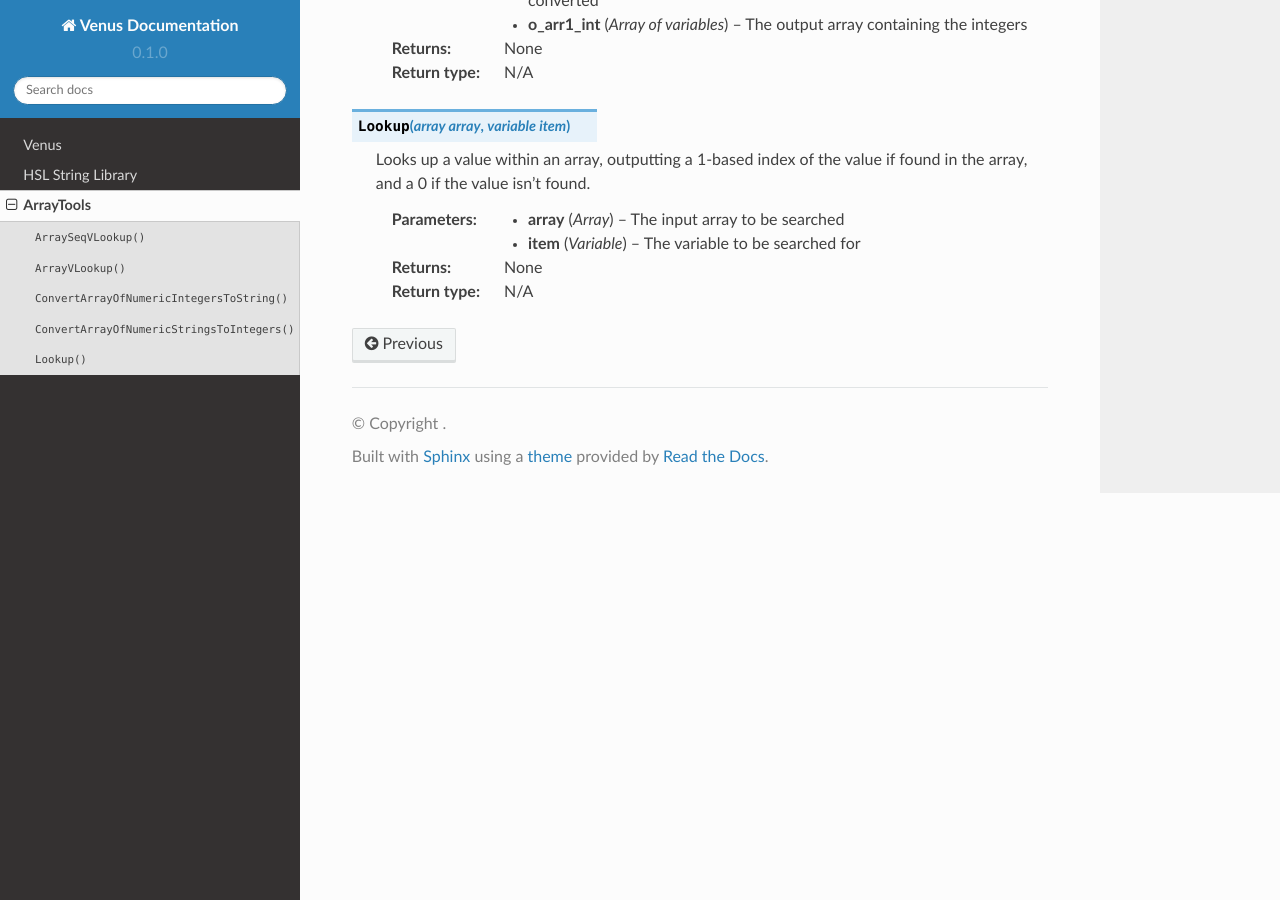
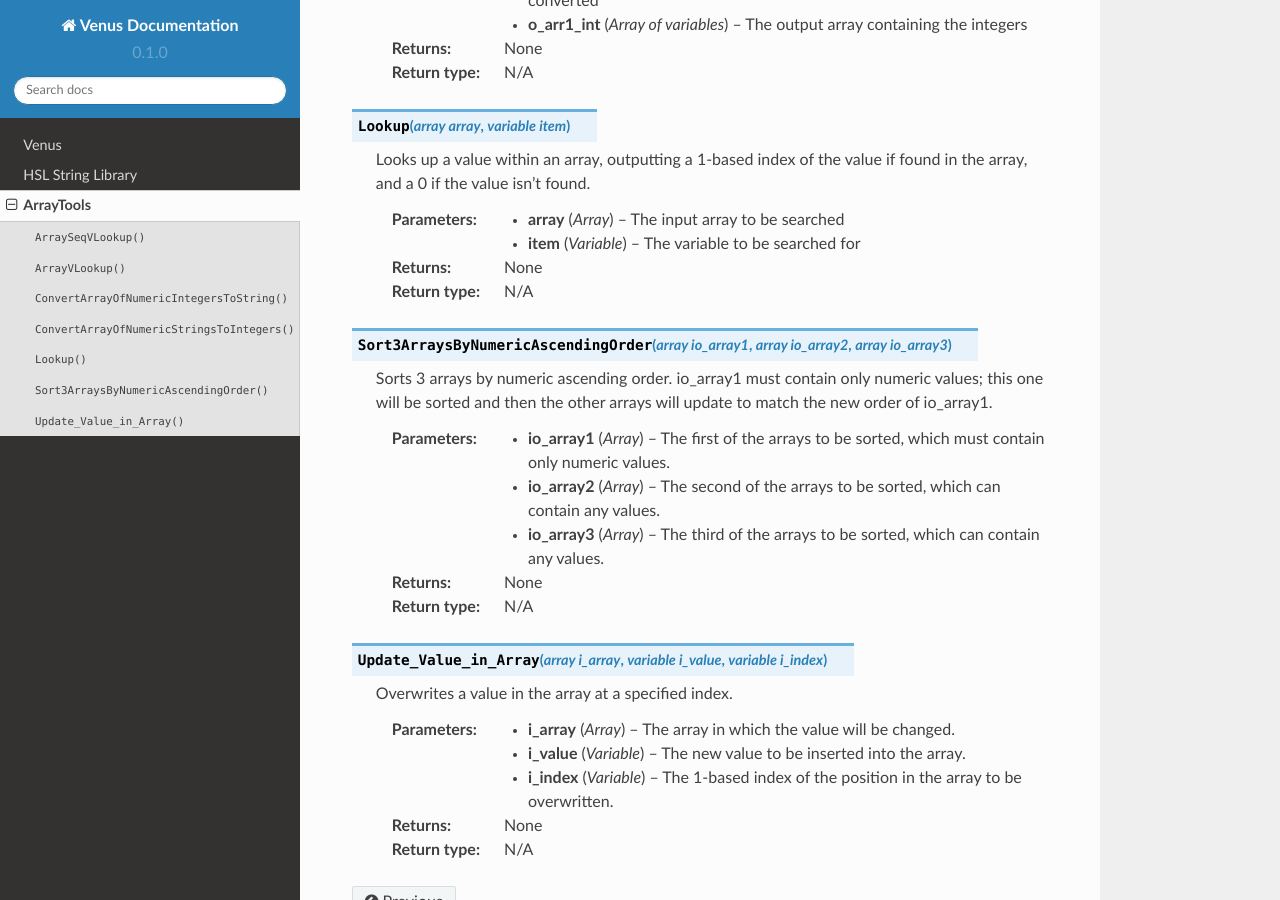
Before and after one commit to theonetruenerd/VenusLibraryDocumentation, a Sphinx documentation site: the page built from docs/source/ArrayTools.rst, in a window 1280 px wide and 900 px high, scrolled down 1687 px. Built offline with Sphinx 7.4.7 and the Read the Docs theme 2.0.0, drawn with Linux system fonts in a browser that asks for light colours.

Commit message:
Update ArrayTools.rst

```diff
--- a/docs/source/ArrayTools.rst
+++ b/docs/source/ArrayTools.rst
@@ -89,3 +89,29 @@ The ArrayTools library provides the following functions:
   :type item: Variable
   :return: None
   :rtype: N/A
+
+.. py:function:: Sort3ArraysByNumericAscendingOrder(array io_array1, array io_array2, array io_array3)
+
+  Sorts 3 arrays by numeric ascending order. io_array1 must contain only numeric values; this one will be sorted and then the other arrays will update to match the new order of io_array1.
+
+  :param io_array1: The first of the arrays to be sorted, which must contain only numeric values.
+  :param io_array2: The second of the arrays to be sorted, which can contain any values.
+  :param io_array3: The third of the arrays to be sorted, which can contain any values.
+  :type io_array1: Array
+  :type io_array2: Array
+  :type io_array3: Array
+  :return: None
+  :rtype: N/A
+
+.. py:function:: Update_Value_in_Array(array i_array, variable i_value, variable i_index)
+
+  Overwrites a value in the array at a specified index.
+
+  :param i_array: The array in which the value will be changed.
+  :param i_value: The new value to be inserted into the array.
+  :param i_index: The 1-based index of the position in the array to be overwritten.
+  :type i_array: Array
+  :type i_value: Variable
+  :type i_index: Variable
+  :return: None
+  :rtype: N/A
```
